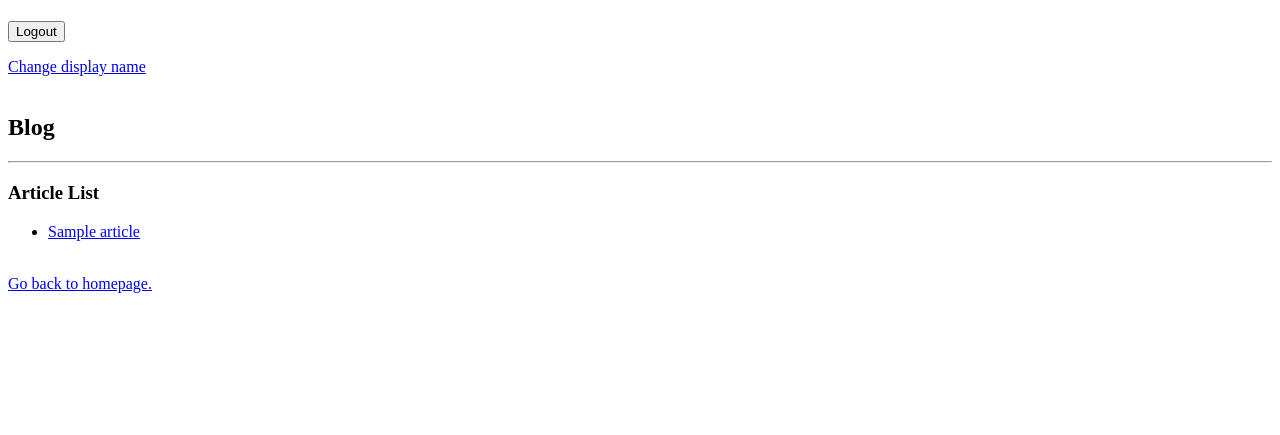
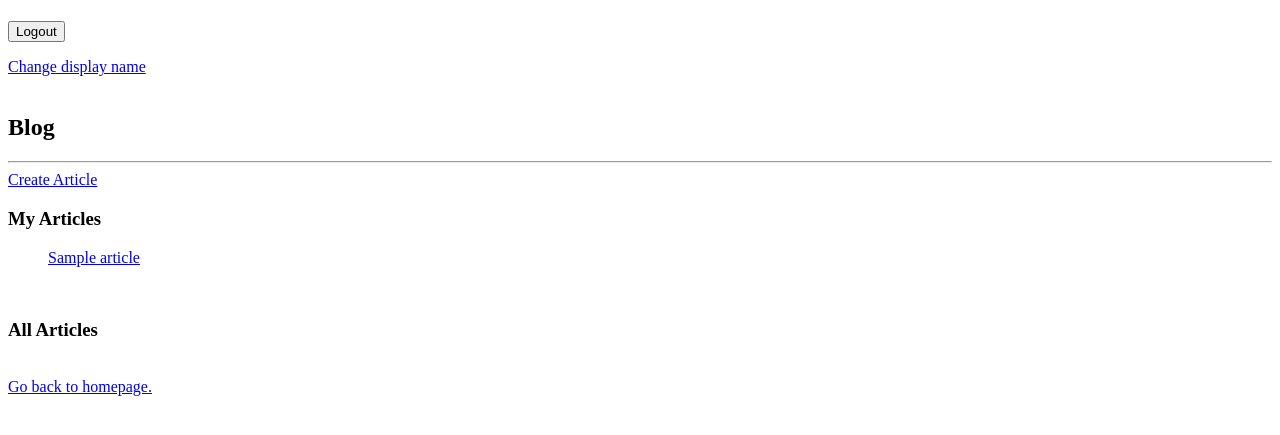
Before and after one commit to DyloreAquino/hobbysite-G-4, a Django app: page /blog/articles in a window 1280 px wide. Shown: the part 45-480 px from the top of the page. Run offline with Django 5.2, Linux system fonts and the light colour scheme; a user stored in the database is signed in; tables that the repository leaves empty hold one stand-in row (values such as "Sample post").

Commit message:
Edited article_list to categorize Articles

```diff
--- a/hobbysite/blog/templates/blog/article_list.html
+++ b/hobbysite/blog/templates/blog/article_list.html
@@ -5,16 +5,55 @@
         Blog
     </h2>
     <hr>
+
+	<a href="/blog/article/add">
+		Create Article
+	<a/>
+
+	{% if request.user.is_authenticated %}
 		<h3>
-        Article List
+			My Articles
 		</h3>
+
+		{% for article in object_list %}
 		<ul>
-        {% for article in object_list %}
-        <li>
+			{% if article.author.user == request.user %}
 				<a href="{{ article.get_absolute_url }}">
 					{{ article }}
 				</a>
-        </li>
+			{% endif %}
+		</ul>
 		{% endfor %}
+		<br>
+
+		<h3>
+			All Articles
+		</h3>
+		{% for category in categories %}
+			<h4> {{ category.name }} </h4>
+			{% for article in category.articles.all %}
+				<ul>
+					{% if article.author.user != request.user %}
+						<a href="{{ article.get_absolute_url }}">
+							{{ article }}
+						</a>
+					{% endif %}
 				</ul>
+			{% endfor %}
+		{% endfor %}
+	{% else %}
+		<h3>
+			All Articles
+		</h3>
+		{% for category in categories %}
+			<h4> {{ category.name }} </h4>
+			{% for article in category.articles.all %}
+			<ul>
+				<a href="{{ article.get_absolute_url }}">
+					{{ article }}
+				</a>
+			</ul>
+			{% endfor %}
+		{% endfor %}
+	{% endif %}
 {% endblock %}
```
Lines whose indentation alone changed are shown as unchanged.
